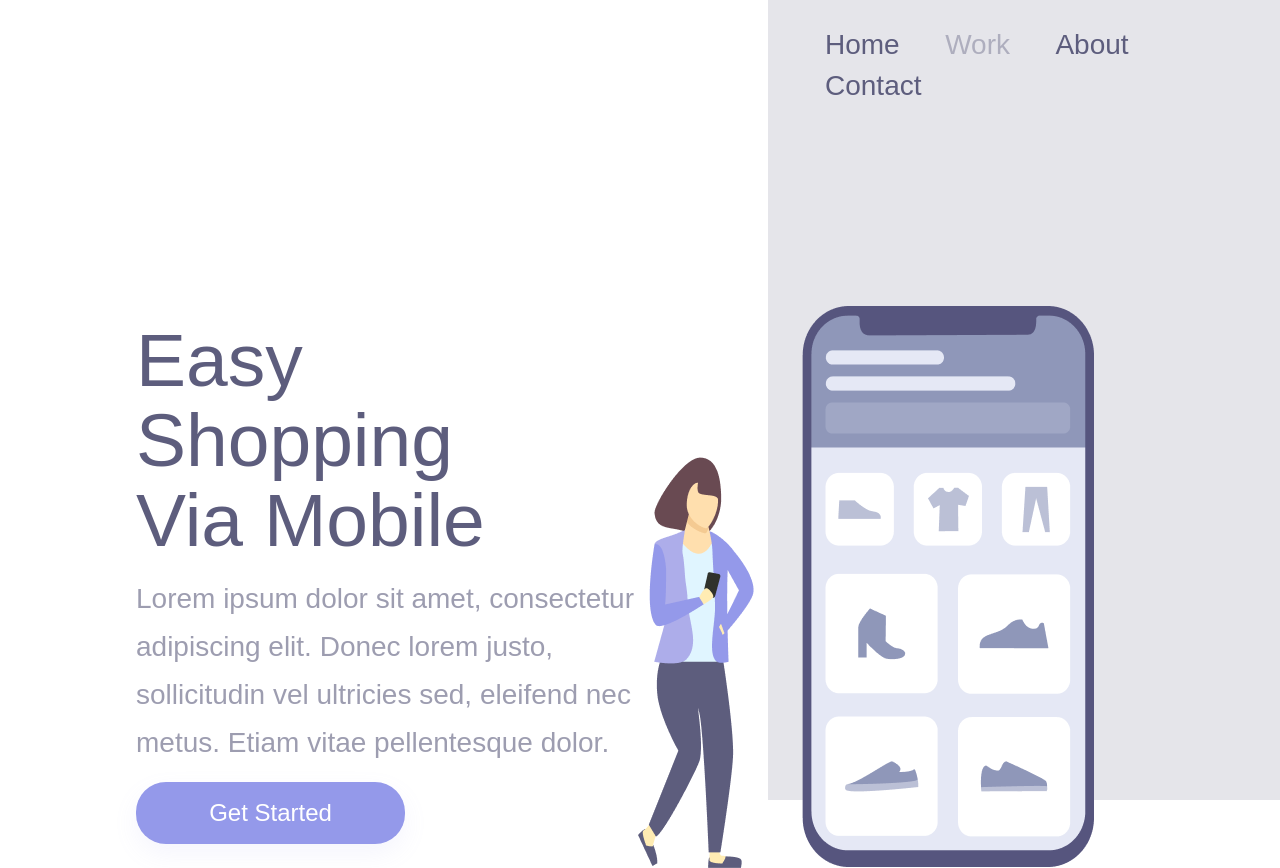
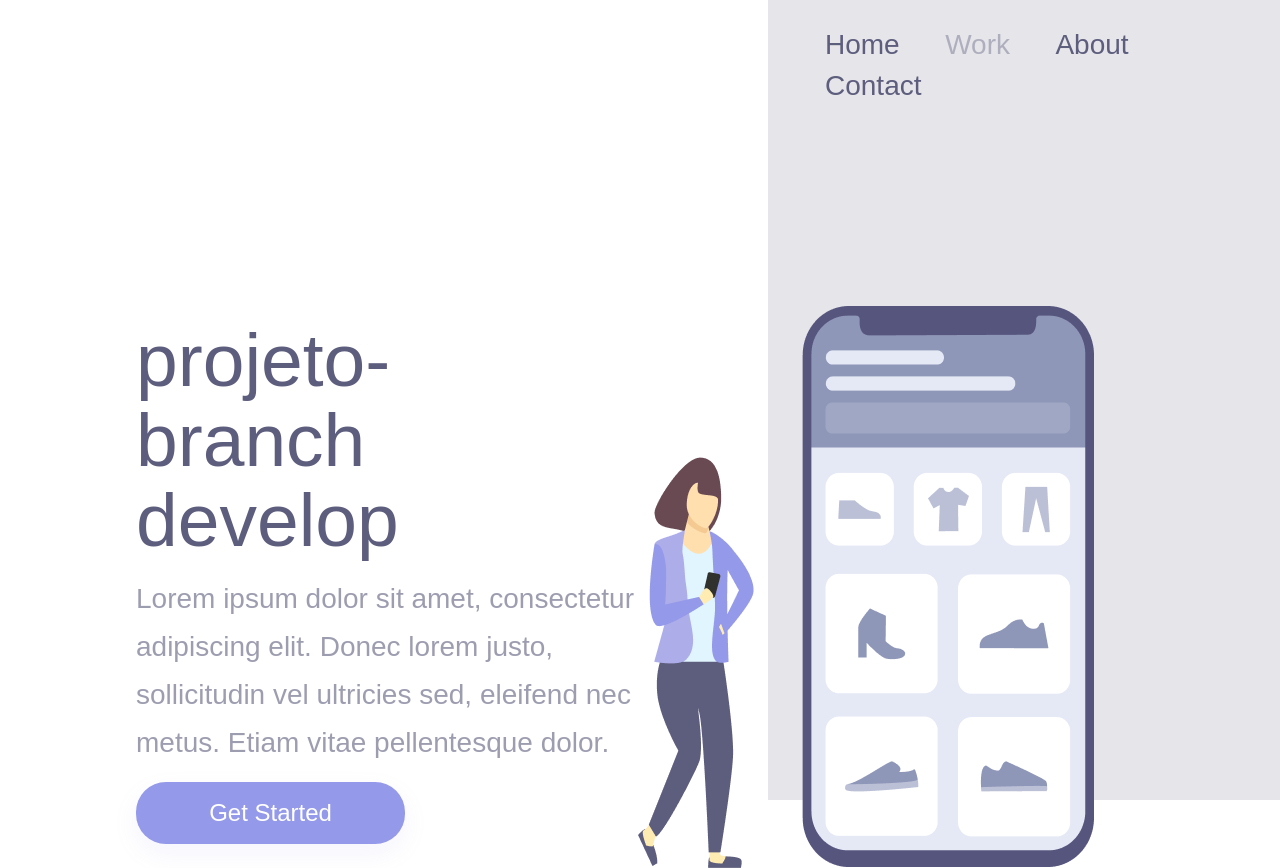
Before and after one commit to biancasilveira1902/Easy-shopping, a plain HTML site: page Index.html in a window 1280 px wide. Drawn offline with Linux system fonts and the light colour scheme.

Commit message:
primeira alteração na branch develop

```diff
--- a/Index.html
+++ b/Index.html
@@ -11,7 +11,7 @@
 <body>
     <div class="wrapper">
         <section class="container-left">
-            <h1>Easy Shopping Via Mobile</h1>
+            <h1>projeto-branch develop</h1>
             <p>Lorem ipsum dolor sit amet, consectetur adipiscing elit. Donec lorem justo, sollicitudin vel ultricies sed, eleifend nec metus. Etiam vitae pellentesque dolor.</p>
             <button>Get Started</button>
         </section>
```
